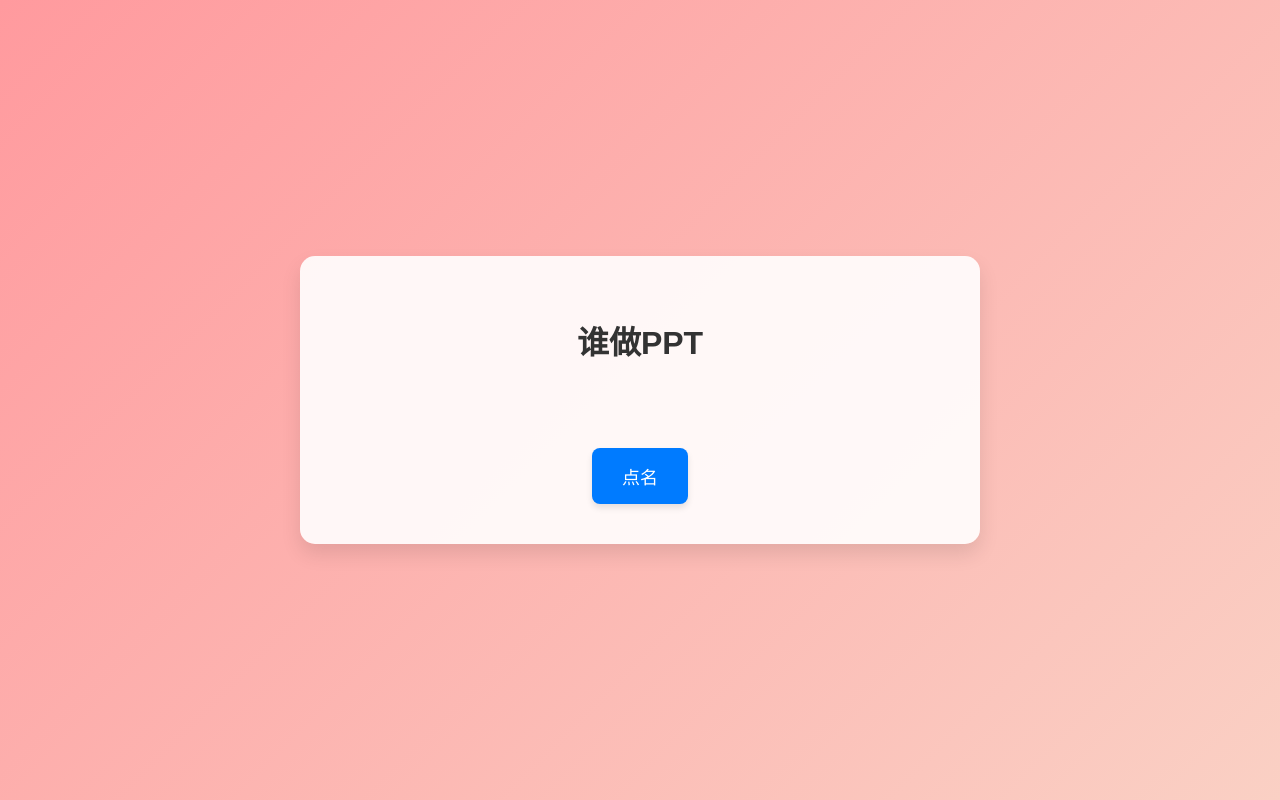
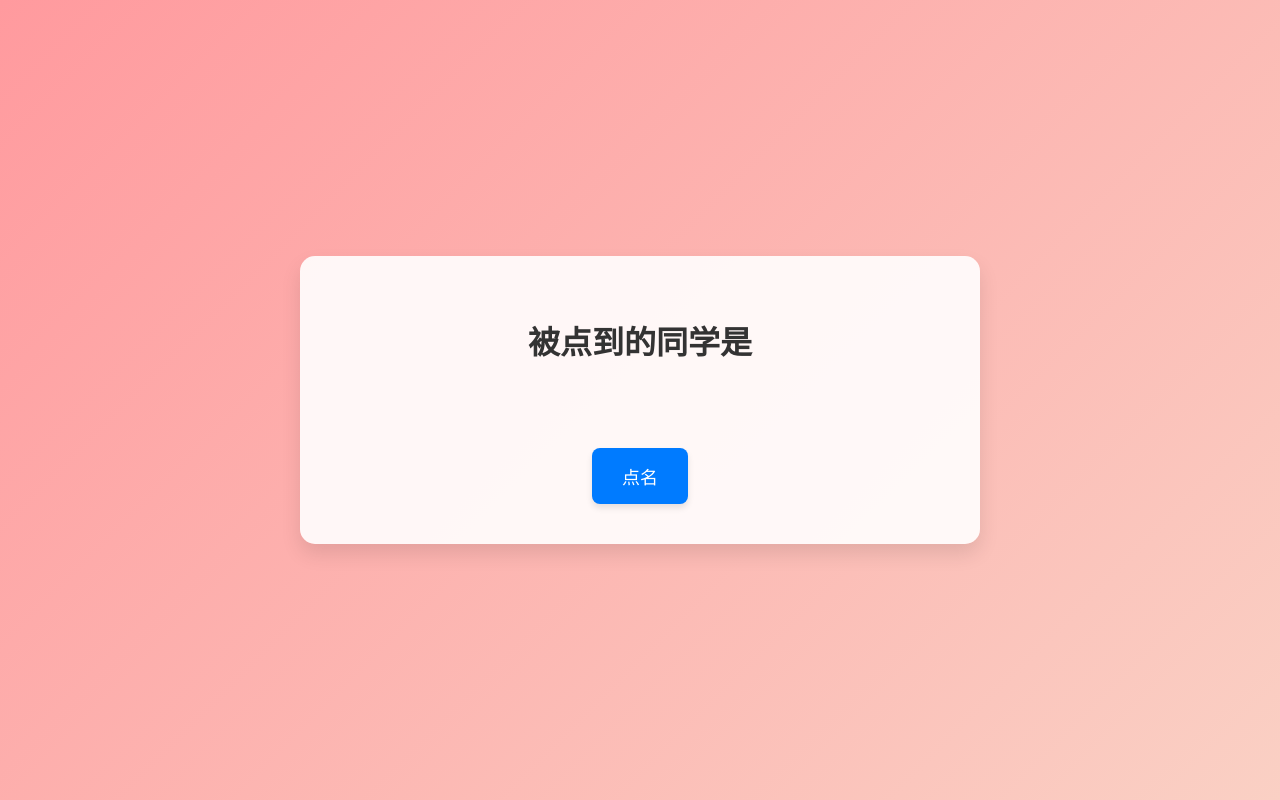
Before and after one commit to xiaoliu0223/dianming, a plain HTML site: page index.html in a window 1280 px wide. Drawn offline with Linux system fonts and the light colour scheme.

Commit message:
index.html

```diff
--- a/index.html
+++ b/index.html
@@ -60,7 +60,7 @@
 </head>
 <body>
     <div class="container">
-        <h1>谁做PPT</h1>
+        <h1>被点到的同学是</h1>
         <div id="result">点击按钮开始点名</div>
         <button onclick="callName()">点名</button>
     </div>
```
